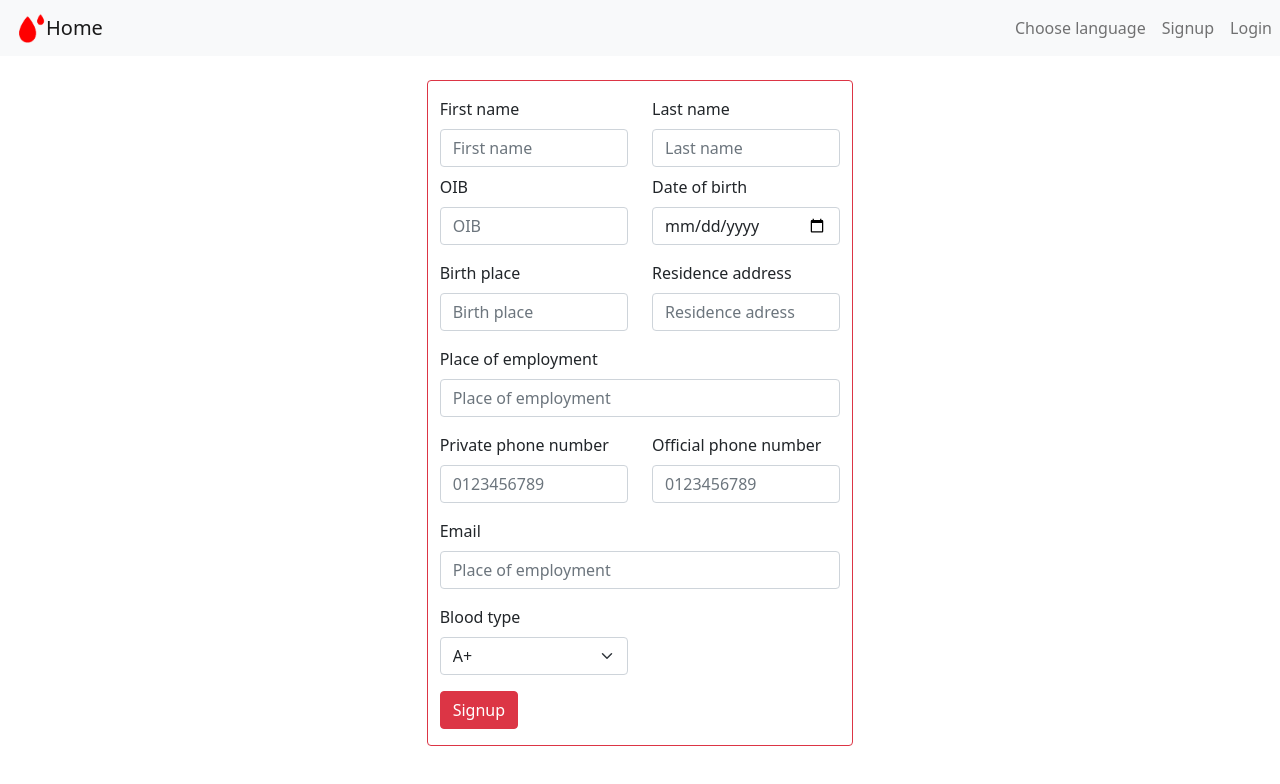
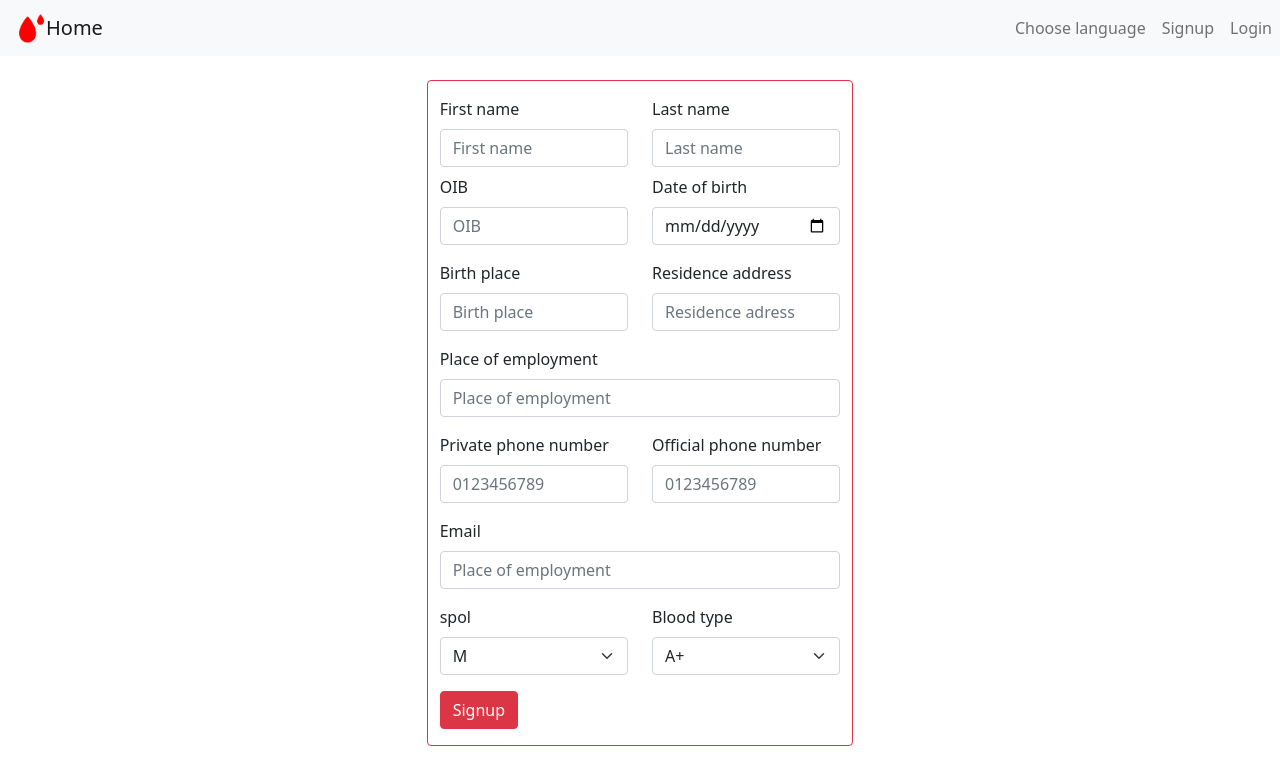
Before and after one commit to Hatej/true-blood, a React (Create React App) app in the folder IzvorniKod/trueBlood/frontend/: page /signin in a window 1280 px wide. Shown: the top 784 px of the page. Built offline with nearby package versions, Linux system fonts and the light colour scheme.

Commit message:
dodan spol na register

```diff
--- a/IzvorniKod/trueBlood/frontend/src/components/SignInForm.js
+++ b/IzvorniKod/trueBlood/frontend/src/components/SignInForm.js
@@ -47,7 +47,7 @@ function SignInForm(props) {
 
 
     const [signinForm, setSignInForm] = React.useState({givenName:"", familyName:"", OIB:"", dateOfBirth:"", birthPlace:"", residenceAdress:"",
-                                                        workplaceName:"", privatePhoneNumber:"", workPhoneNumber:"", email:"", bloodType:"A+"});
+                                                        workplaceName:"", privatePhoneNumber:"", workPhoneNumber:"", email:"",gender:"true", bloodType:"A+"});
     const [error, setError] = React.useState("");
     const [passwordType, setPasswordType] = React.useState("password")
     const history = useHistory();
@@ -59,6 +59,7 @@ function SignInForm(props) {
         const data = {
             name: signinForm.givenName,
             surname: signinForm.familyName,
+            gender: signinForm.gender,
             birthplace: signinForm.birthPlace,
             oib: signinForm.OIB,
             address: signinForm.residenceAdress,
@@ -68,6 +69,7 @@ function SignInForm(props) {
             mobileBusiness: signinForm.workPhoneNumber,
             birthdate: signinForm.dateOfBirth,
             bloodTypeName: signinForm.bloodType,
+
         };
 
         console.log(data);
@@ -97,7 +99,7 @@ function SignInForm(props) {
         let newForm = {givenName: signinForm.givenName, familyName: signinForm.familyName,
                        OIB: signinForm.OIB, dateOfBirth: signinForm.dateOfBirth, birthPlace: signinForm.birthPlace,
                        residenceAdress: signinForm.residenceAdress, workplaceName: signinForm.workplaceName,
-                       privatePhoneNumber: signinForm.privatePhoneNumber, workPhoneNumber: signinForm.workPhoneNumber, email: signinForm.email, bloodType: signinForm.bloodType};
+                       privatePhoneNumber: signinForm.privatePhoneNumber, workPhoneNumber: signinForm.workPhoneNumber, email: signinForm.email, gender:signinForm.gernder, bloodType: signinForm.bloodType};
         newForm[name] = value;
 
         setSignInForm(newForm);
@@ -233,6 +235,18 @@ function SignInForm(props) {
                 </Row>
                 <Row className="mb-3">
                     <Form.Group as={Col} md="6">
+                        <Form.Label>spol</Form.Label>
+                        <Form.Select
+                            name="gender"
+                            onChange={onChange}
+                            value={signinForm.gender}
+                            required
+                        >
+                            <option value='true'>M</option>
+                            <option value='false'>Ž</option>
+                        </Form.Select>
+                    </Form.Group>
+                    <Form.Group as={Col} md="6">
                         <Form.Label>Blood type</Form.Label>
                         <Form.Select
                             name="bloodType"
```
